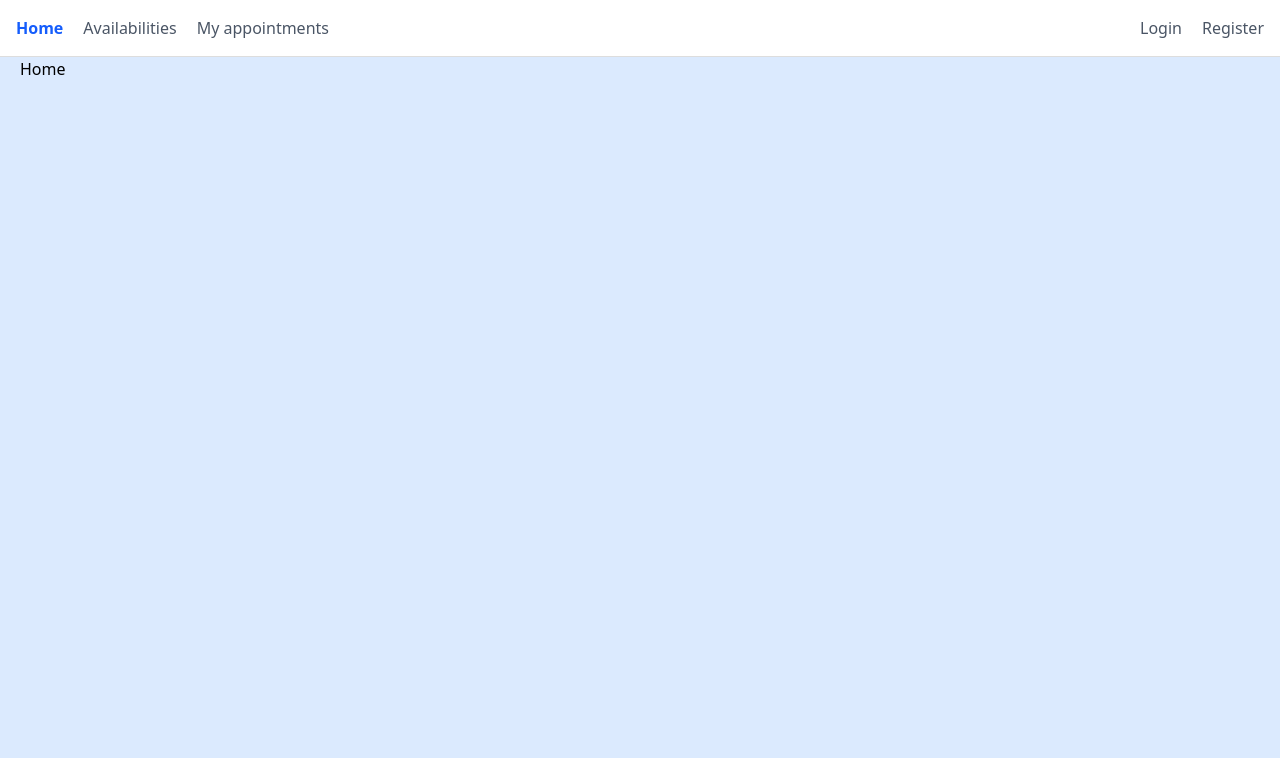
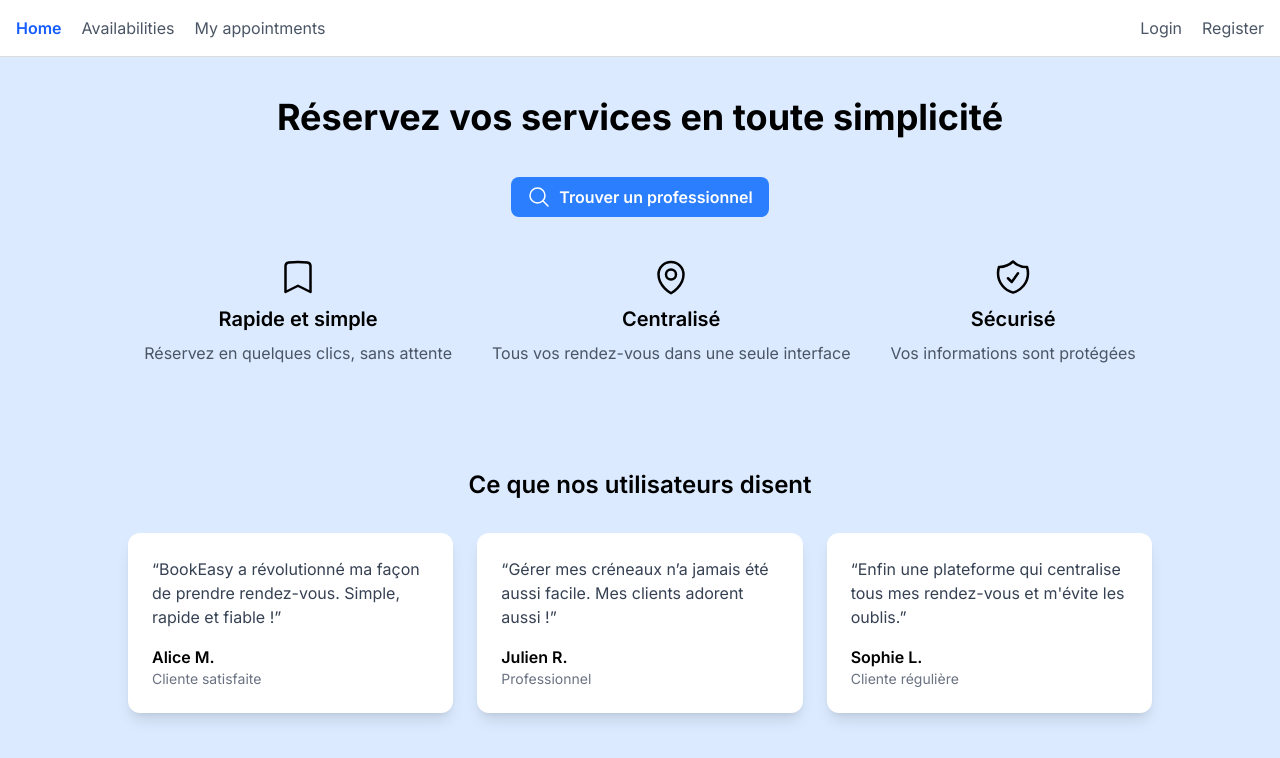
Before and after one commit to lucasamsellem/bookeasy, a Next.js app in the folder frontend/: page / in a window 1280 px wide. Shown: the top 758 px of the page. Built offline with nearby package versions, Linux system fonts and the light colour scheme.

Commit message:
feat(front): added Inter font and filled home page with info

```diff
--- a/frontend/app/layout.tsx
+++ b/frontend/app/layout.tsx
@@ -2,11 +2,14 @@ import type { Metadata } from 'next';
 import './globals.css';
 import Header from '@/layout/Header';
 import ReactQueryProvider from './providers/ReactQueryProvider';
+import { Inter } from 'next/font/google';
 
 export const metadata: Metadata = {
   title: 'BookEasy',
   description: 'Reservations made simple',
 };
+
+const inter = Inter({ subsets: ['latin'] });
 
 export default function RootLayout({
   children,
@@ -14,7 +17,7 @@ export default function RootLayout({
   children: React.ReactNode;
 }>) {
   return (
-    <html lang='en' className='h-full'>
+    <html lang='en' className={`h-full ${inter.className}`}>
       <body className='h-full'>
         <ReactQueryProvider>
           <div className='min-h-screen flex flex-col'>
--- a/frontend/app/page.tsx
+++ b/frontend/app/page.tsx
@@ -1,3 +1,33 @@
-export default async function HomePage() {
-  return <section>Home</section>;
+'use client';
+
+import ActionButton from '@/components/ActionButton';
+import FeaturesList from '@/components/FeaturesList';
+import { redirect } from 'next/navigation';
+import { MagnifyingGlassIcon } from '@heroicons/react/24/outline';
+import Testimonials from '@/components/Testimonials';
+
+export default function HomePage() {
+  return (
+    <div className='flex flex-col items-center gap-y-10 px-4 md:px-20'>
+      <section className='flex flex-col items-center gap-y-10'>
+        {/* Accroche */}
+        <h1 className='text-center text-4xl font-bold mt-10'>
+          Réservez vos services en toute simplicité
+        </h1>
+
+        {/* CTA */}
+        <ActionButton
+          text='Trouver un professionnel'
+          onClick={() => redirect('/availabilities')}
+          icon={<MagnifyingGlassIcon className='h-6 w-6' />}
+        />
+      </section>
+
+      {/* Liste des fonctionnalités */}
+      <FeaturesList />
+
+      {/* Section Témoignages */}
+      <Testimonials />
+    </div>
+  );
 }
--- a/frontend/components/ActionButton.tsx
+++ b/frontend/components/ActionButton.tsx
@@ -1,16 +1,18 @@
+import { ReactNode } from 'react';
+
 type ActionButtonProps = {
   text: string;
-  icon: string;
+  icon?: ReactNode; // optionnel
   onClick: () => void;
 };
 
 export default function ActionButton({ text, icon, onClick }: ActionButtonProps) {
   return (
     <button
-      className='px-4 py-2 hover:opacity-80 transition bg-blue-500 text-white font-semibold rounded-lg'
+      className='px-4 py-2 hover:opacity-80 transition bg-blue-500 text-white font-semibold rounded-lg flex items-center gap-2'
       onClick={onClick}
     >
-      {icon || ''} {text}
+      {icon} {text}
     </button>
   );
 }
--- /dev/null
+++ b/frontend/components/FeaturesList.tsx
@@ -0,0 +1,45 @@
+import { BookmarkIcon, MapPinIcon, ShieldCheckIcon } from '@heroicons/react/24/outline';
+
+interface FeatureProps {
+  icon: React.ReactNode;
+  title: string;
+  description: string;
+}
+
+const Feature = ({ icon, title, description }: FeatureProps) => (
+  <li className='flex flex-col items-center text-center gap-2'>
+    {icon}
+    <h2 className='font-semibold text-xl'>{title}</h2>
+    <h3 className='text-gray-600'>{description}</h3>
+  </li>
+);
+
+export default async function FeaturesList() {
+  const features = [
+    {
+      icon: <BookmarkIcon className='h-10 w-10' />,
+      title: 'Rapide et simple',
+      description: 'Réservez en quelques clics, sans attente',
+    },
+    {
+      icon: <MapPinIcon className='h-10 w-10' />,
+      title: 'Centralisé',
+      description: 'Tous vos rendez-vous dans une seule interface',
+    },
+    {
+      icon: <ShieldCheckIcon className='h-10 w-10' />,
+      title: 'Sécurisé',
+      description: 'Vos informations sont protégées',
+    },
+  ];
+
+  return (
+    <section>
+      <ul className='flex justify-center gap-10'>
+        {features.map((f, i) => (
+          <Feature key={i} {...f} />
+        ))}
+      </ul>
+    </section>
+  );
+}
--- /dev/null
+++ b/frontend/components/Testimonials.tsx
@@ -0,0 +1,37 @@
+const testimonials = [
+  {
+    name: 'Alice M.',
+    role: 'Cliente satisfaite',
+    text: 'BookEasy a révolutionné ma façon de prendre rendez-vous. Simple, rapide et fiable !',
+  },
+  {
+    name: 'Julien R.',
+    role: 'Professionnel',
+    text: 'Gérer mes créneaux n’a jamais été aussi facile. Mes clients adorent aussi !',
+  },
+  {
+    name: 'Sophie L.',
+    role: 'Cliente régulière',
+    text: "Enfin une plateforme qui centralise tous mes rendez-vous et m'évite les oublis.",
+  },
+];
+
+export default async function Testimonials() {
+  return (
+    <section className='w-full max-w-5xl mt-16'>
+      <h2 className='text-2xl font-semibold text-center mb-8'>Ce que nos utilisateurs disent</h2>
+      <div className='grid gap-6 md:grid-cols-3'>
+        {testimonials.map((t, i) => (
+          <div
+            key={i}
+            className='bg-white shadow-lg rounded-xl p-6 flex flex-col items-start hover:scale-105 transition-transform'
+          >
+            <p className='text-gray-700 mb-4'>“{t.text}”</p>
+            <span className='font-semibold'>{t.name}</span>
+            <span className='text-sm text-gray-500'>{t.role}</span>
+          </div>
+        ))}
+      </div>
+    </section>
+  );
+}
--- a/frontend/layout/Header.tsx
+++ b/frontend/layout/Header.tsx
@@ -1,6 +1,6 @@
 'use client';
 
-import Link from 'next/link';
+  import Link from 'next/link';
 import { getLoggedUser } from '@/utils/utils';
 import { usePathname } from 'next/navigation';
 
```
